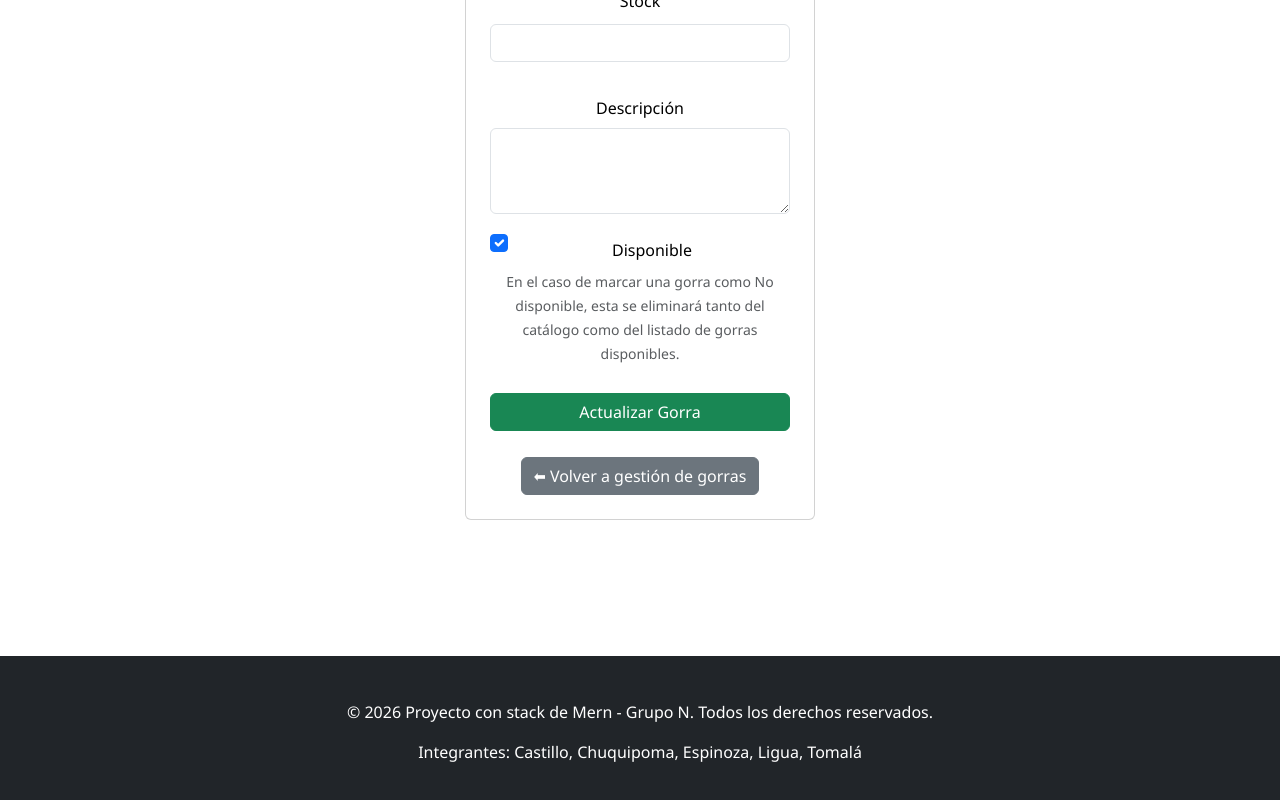
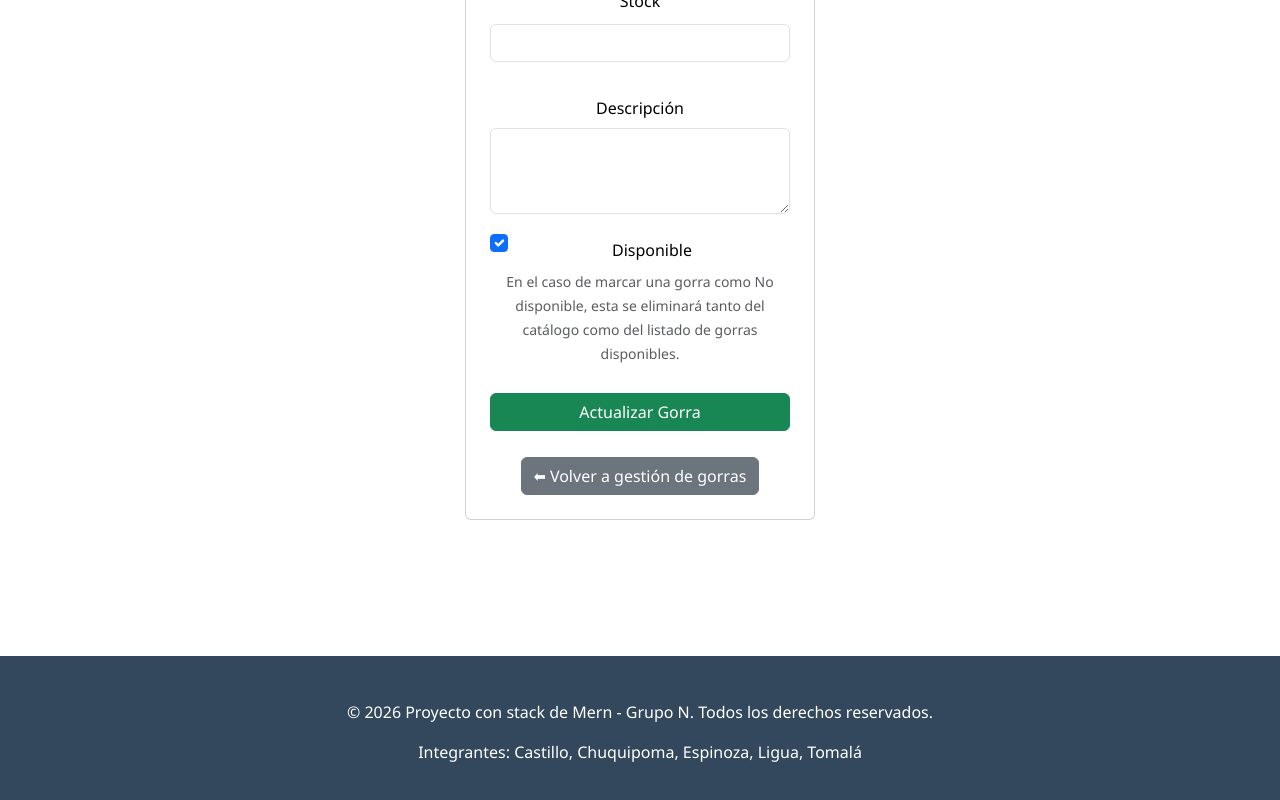
Before and after one commit to CastilloJoshuaEE/proyecto-Grupo-N, a React (Create React App) app in the folder client/: page /admin/gorras/editar/1 in a window 1280 px wide. Shown: the part 985-1785 px from the top of the page. Built offline with nearby package versions, Linux system fonts and the light colour scheme; no server answers.

Commit message:
Cambio de color dinámico en footer, inicio y contexto global. Autor: Liang Ligua

```diff
--- a/client/src/components/Inicio.css
+++ b/client/src/components/Inicio.css
@@ -1,5 +1,4 @@
 .hero-urban {
-  background: linear-gradient(135deg, #2c3e50 0%, #34495e 100%);
   border-left: 6px solid #e74c3c;
   color: white;
   position: relative;
--- a/client/src/components/Inicio.jsx
+++ b/client/src/components/Inicio.jsx
@@ -5,8 +5,9 @@ import { useAuth } from '../components/auth/AuthContext';
 import { useCarrito } from '../components/context/CarritoContext';
 import { toast } from 'react-hot-toast';
 import './Inicio.css';
-
+import { useTheme } from './context/ThemeContext';
 const Inicio = () => {
+    const { colorTema } = useTheme(); // usa el contexto
     const [productosDestacados, setProductosDestacados] = useState([]);
     const [cargando, setCargando] = useState(true);
     const [error, setError] = useState('');
@@ -60,7 +61,10 @@ const obtenerProductosDestacados = async () => {
     return (
         <>
             <main className="container my-5">
-        <section className="hero-urban p-5 rounded text-center mb-5">
+                <section
+                    className="hero-urban p-5 rounded text-center mb-5"
+                    style={{ backgroundColor: colorTema }} // <-- color dinámico aquí
+                >
                     <div className="mb-4">
                         <span className="urban-badge">HECHO EN ECUADOR</span>
                     </div>
--- /dev/null
+++ b/client/src/components/context/ThemeContext.js
@@ -0,0 +1,14 @@
+import React, { createContext, useContext, useState } from 'react';
+
+const ThemeContext = createContext();
+
+export const ThemeProvider = ({ children }) => {
+  const [colorTema, setColorTema] = useState("rgb(51,72,92)");
+  return (
+    <ThemeContext.Provider value={{ colorTema, setColorTema }}>
+      {children}
+    </ThemeContext.Provider>
+  );
+};
+
+export const useTheme = () => useContext(ThemeContext);
--- a/client/src/components/encabezado_pie/pie_pagina.jsx
+++ b/client/src/components/encabezado_pie/pie_pagina.jsx
@@ -1,9 +1,14 @@
 import React from 'react';
 import { Container } from 'react-bootstrap';
+import { useTheme } from '../context/ThemeContext';
 
 const PiePagina = () => {
+  const { colorTema } = useTheme();
   return (
-    <footer className="bg-dark text-white py-4 mt-5 custom-footer">
+    <footer
+      className="text-white py-4 mt-5 custom-footer"
+      style={{ backgroundColor: colorTema }}
+    >
       <Container className="text-center">
         <p>&copy; 2026 Proyecto con stack de Mern - Grupo N.
         Todos los derechos reservados.</p>
--- a/client/src/index.js
+++ b/client/src/index.js
@@ -3,11 +3,14 @@ import ReactDOM from 'react-dom/client';
 import './index.css';
 import App from './App';
 import reportWebVitals from './reportWebVitals';
+import { ThemeProvider } from './components/context/ThemeContext';
 
 const root = ReactDOM.createRoot(document.getElementById('root'));
 root.render(
   <React.StrictMode>
-    <App />
+    <ThemeProvider>
+      <App />
+    </ThemeProvider>
   </React.StrictMode>
 );
 
```
Lines whose indentation alone changed are shown as unchanged.
